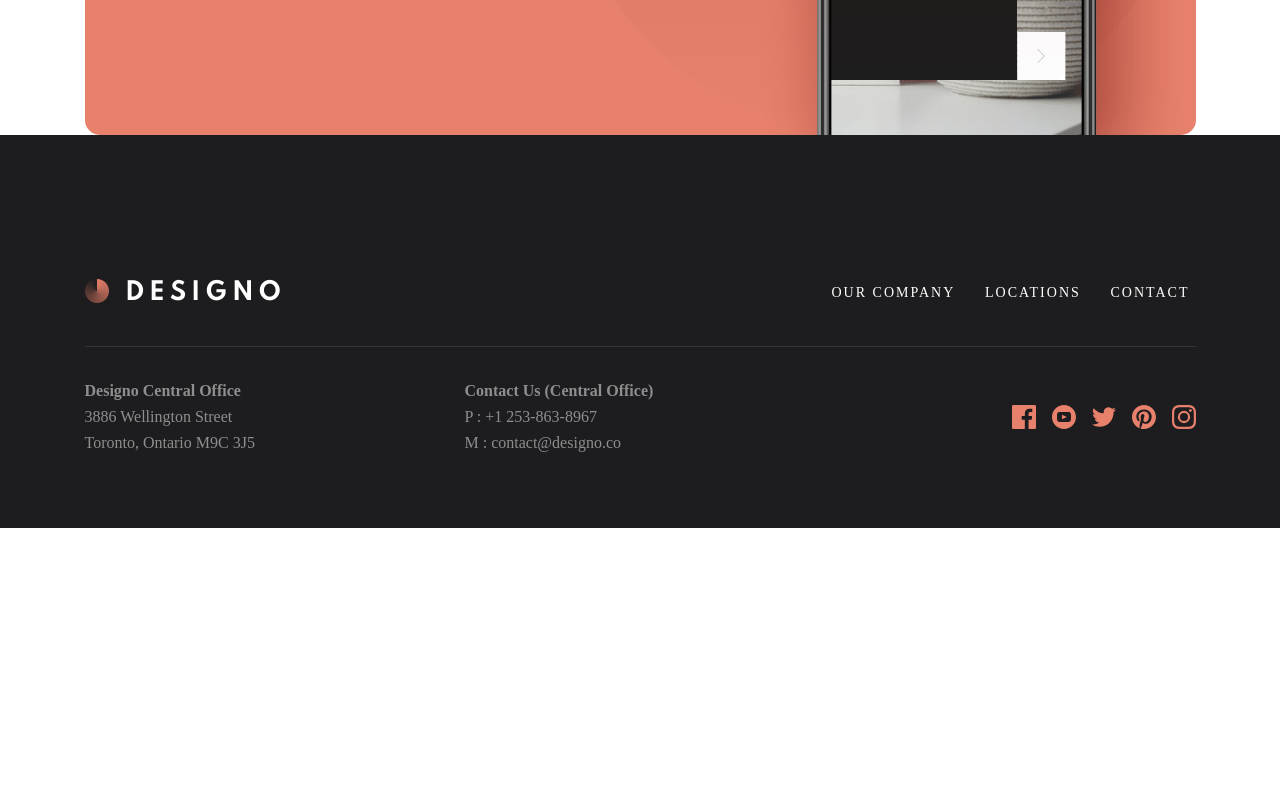
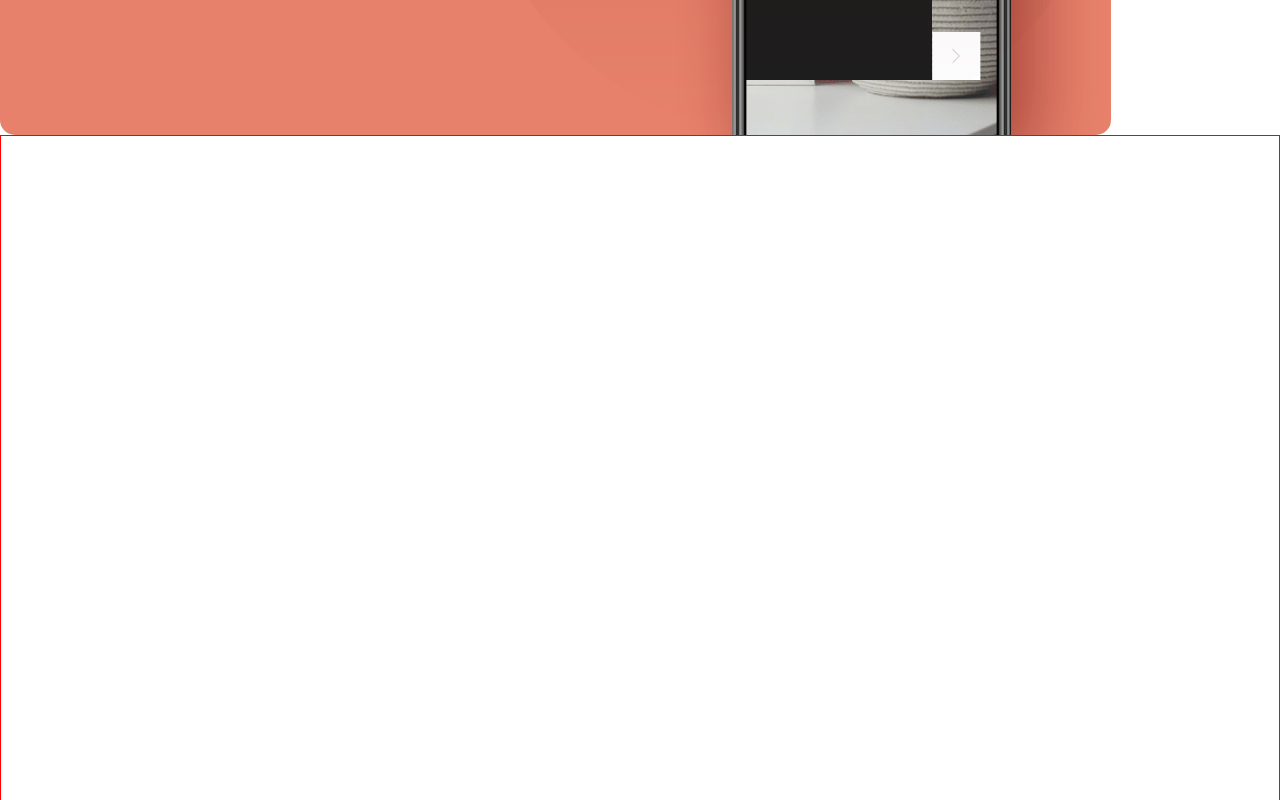
Before and after one commit to danielopq/designo, a React (Vite) app: page / in a window 1280 px wide. Shown: the part 660-1460 px from the top of the page. Before the commit the page ends 1188 px from the top, so only its background shows below. Built offline with nearby package versions, Linux system fonts and the light colour scheme; a web font is replaced by a local one.

Commit message:
HomeLargeNavBar component - created

```diff
--- a/src/components/pages/home/Home.tsx
+++ b/src/components/pages/home/Home.tsx
@@ -1,11 +1,12 @@
 import './home.scss';
 
-import { HomeHeader } from './components';
+import { HomeHeader, HomeLargeNavBar } from './components';
 
 const Home: React.FC = () => {
     return (
         <main id="home">
             <HomeHeader />
+            <HomeLargeNavBar />
         </main>
     )
 }
--- /dev/null
+++ b/src/components/pages/home/components/homeLargeNavBar/HomeLargeNavBar.tsx
@@ -0,0 +1,8 @@
+import './homeLargeNavBar.scss';
+
+const HomeLargeNavBar:React.FC = ()=>{
+    return(
+        <section id="homeLargeNavBar"></section>
+    )
+}
+export default HomeLargeNavBar;
--- /dev/null
+++ b/src/components/pages/home/components/homeLargeNavBar/homeLargeNavBar.scss
@@ -0,0 +1,5 @@
+#homeLargeNavBar{
+    width: 100vw;
+    height: 798px;
+    border: solid 1px red;
+}
--- a/src/components/pages/home/components/index.ts
+++ b/src/components/pages/home/components/index.ts
@@ -1 +1,2 @@
 export { default as HomeHeader } from "./homeHeader/HomeHeader";
+export { default as HomeLargeNavBar } from "./homeLargeNavBar/HomeLargeNavBar";
```
